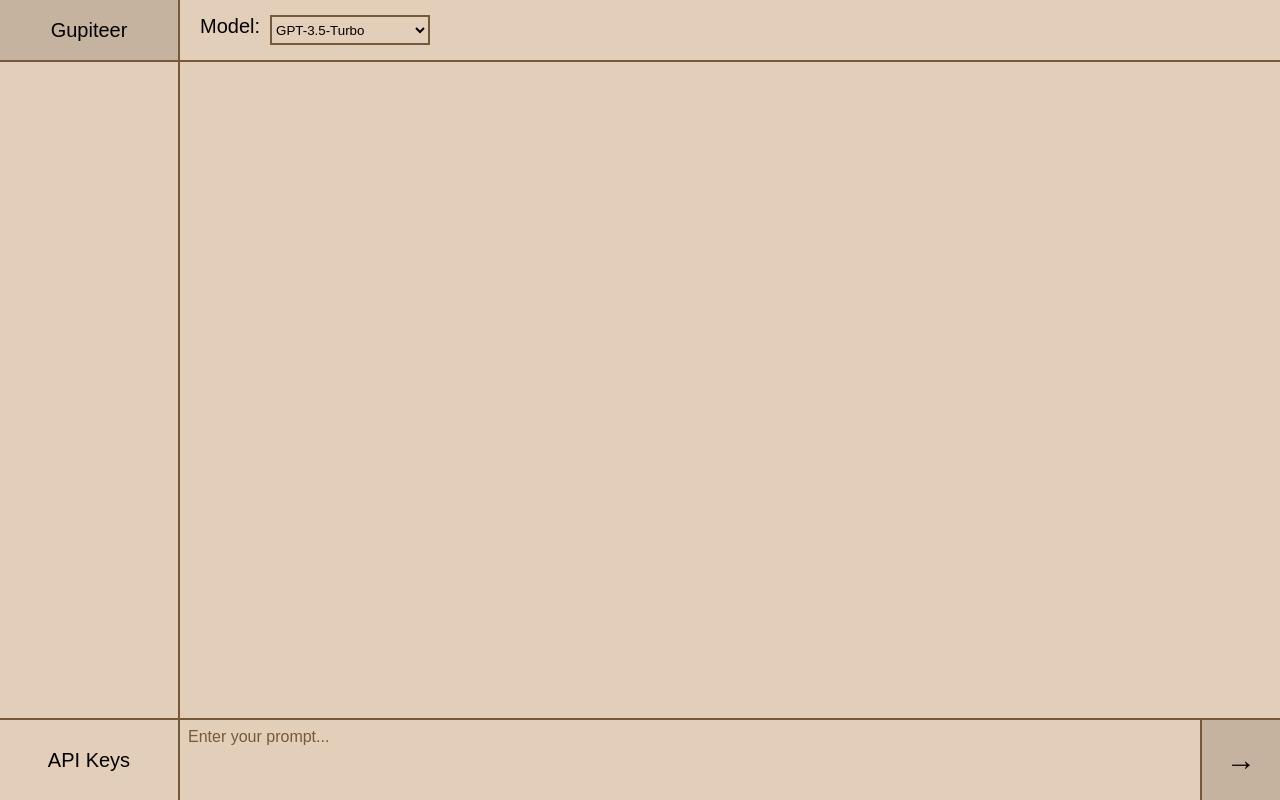
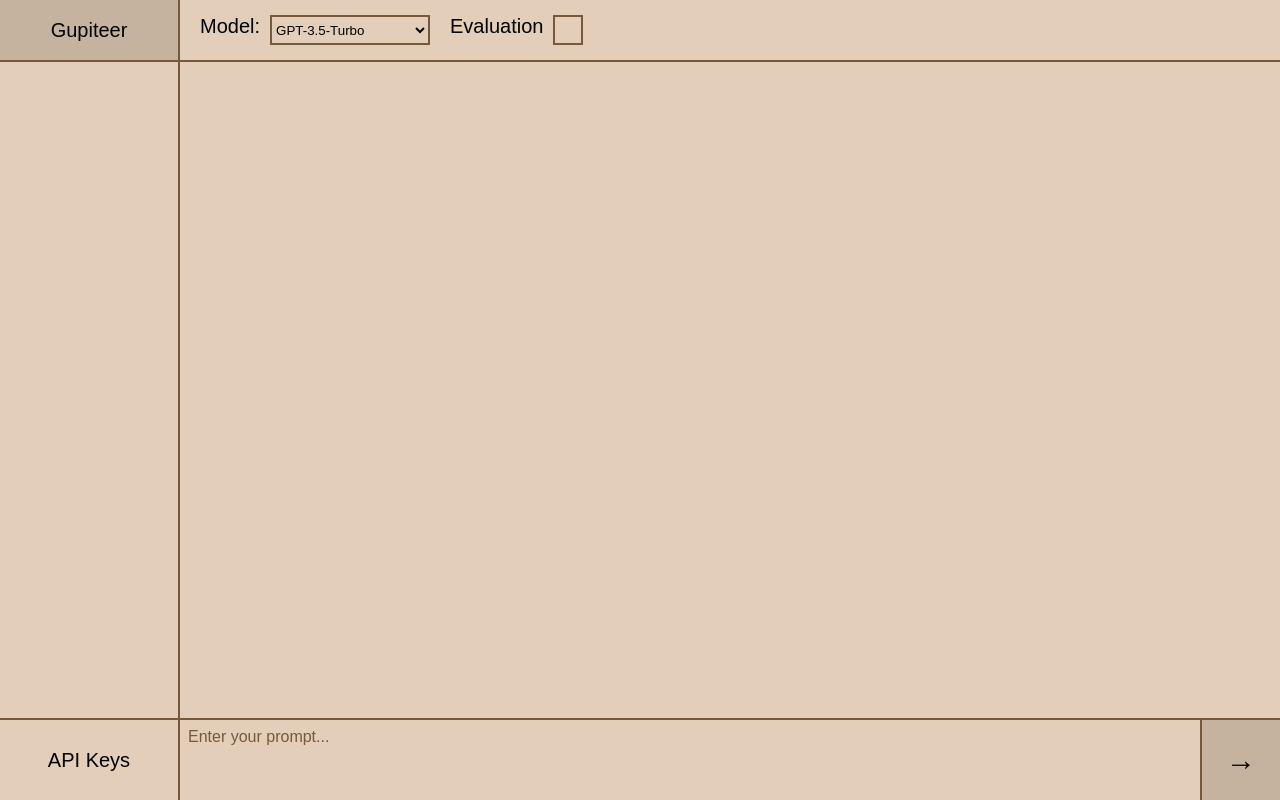
Before and after one commit to majorschwartz/gupiteer, a React (Create React App) app in the folder client/: page / in a window 1280 px wide. Built offline with nearby package versions, Linux system fonts and the light colour scheme.

Commit message:
Added back eval, begin work

```diff
--- a/client/src/App.js
+++ b/client/src/App.js
@@ -1,6 +1,6 @@
 import React, { useState } from "react";
 import "./App.css";
-// import EvalToggle from "./components/EvalToggle";
+import EvalToggle from "./components/EvalToggle";
 import ModelDrop from "./components/ModelDrop";
 import PromptBox from "./components/PromptBox";
 import Title from "./components/Title";
@@ -30,7 +30,7 @@ function App() {
                     <div className="column second-column">
                         <div className="bar-options">
                             <ModelDrop model={model} setModel={setModel} />
-                            {/* <EvalToggle evaluate={evaluate} setEval={setEval} /> */}
+                            <EvalToggle evaluate={evaluate} setEval={setEval} />
                         </div>
                     </div>
                 </div>
```
